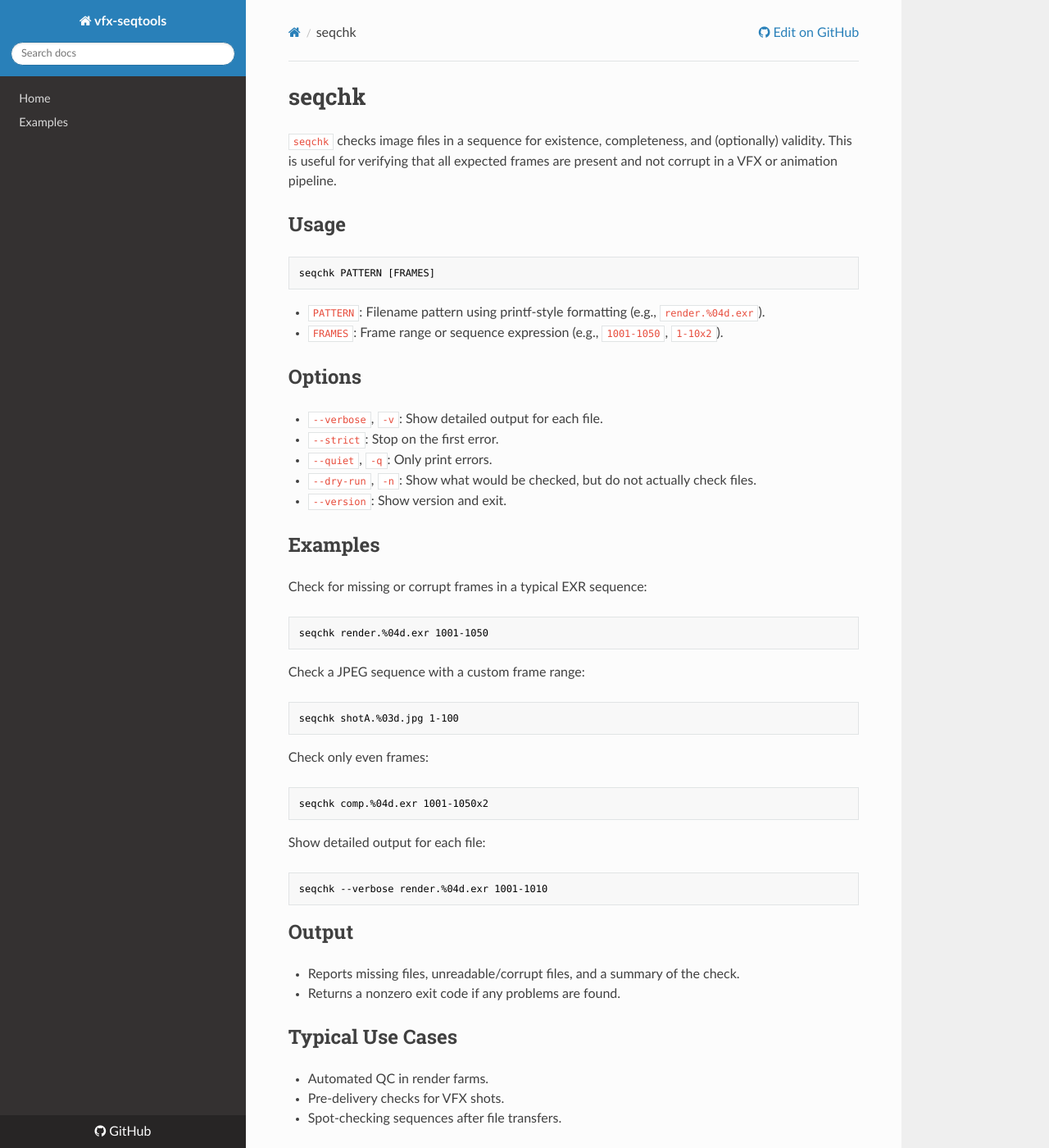
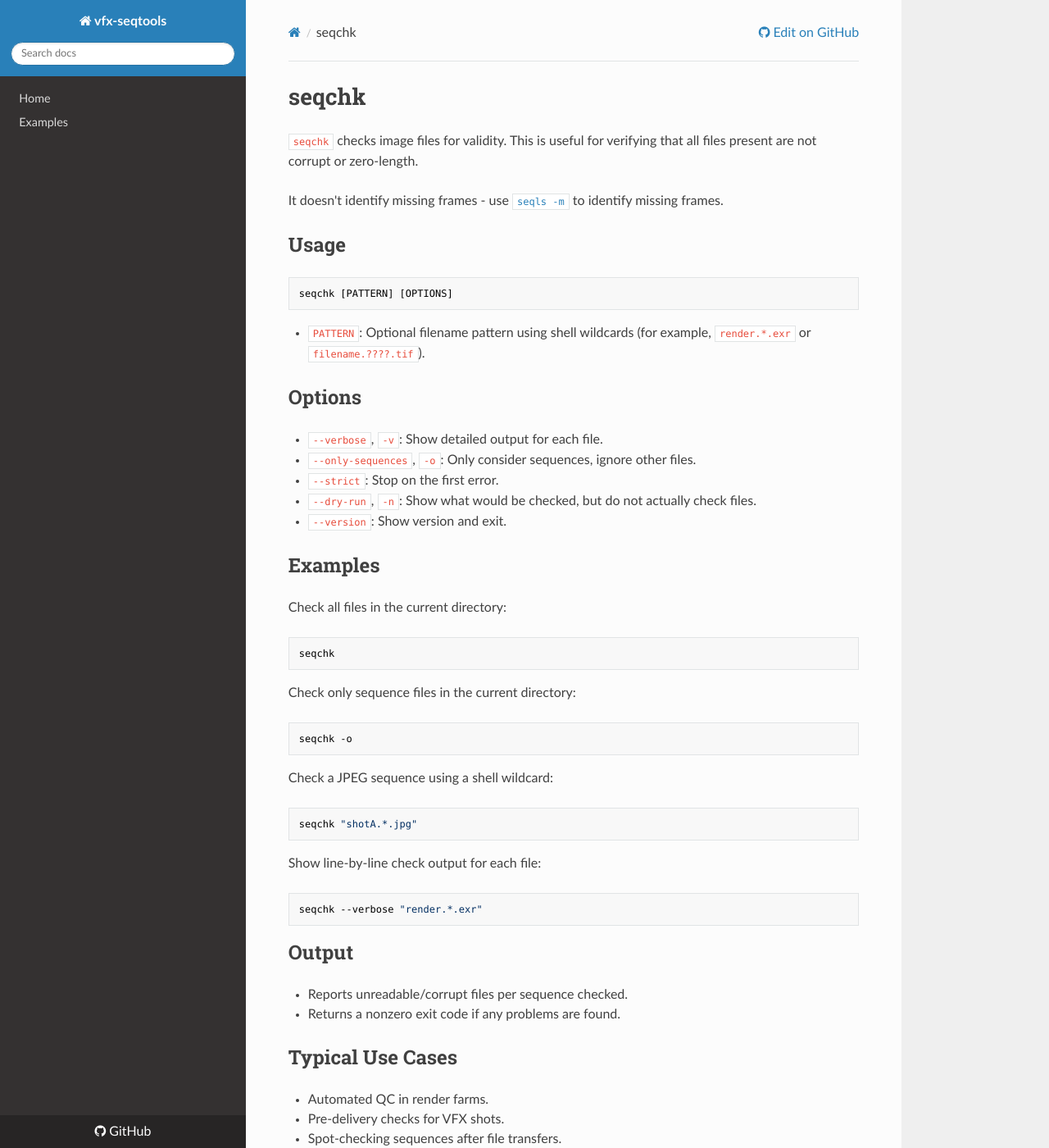
Before and after one commit to jdmacleod/vfx-seqtools, an MkDocs documentation site: the page built from docs/seqchk.md, in a window 1280 px wide and 1400 px high. Shown: the whole window at 82% size. Built offline with MkDocs 1.6.1, drawn with Linux system fonts in a browser that asks for light colours; nearby versions of some CDN libraries.

Commit message:
chore: align seqchk options and example docs

````diff
--- a/docs/seqchk.md
+++ b/docs/seqchk.md
@@ -1,53 +1,54 @@
 # seqchk
 
-`seqchk` checks image files in a sequence for existence, completeness, and (optionally) validity. This is useful for verifying that all expected frames are present and not corrupt in a VFX or animation pipeline.
+`seqchk` checks image files for validity. This is useful for verifying that all files present are not corrupt or zero-length.
+
+It doesn't identify missing frames - use [`seqls -m`](./seqls.md) to identify missing frames.
 
 ## Usage
 
 ```bash
-seqchk PATTERN [FRAMES]
+seqchk [PATTERN] [OPTIONS]
 ```
 
-- `PATTERN`: Filename pattern using printf-style formatting (e.g., `render.%04d.exr`).
-- `FRAMES`: Frame range or sequence expression (e.g., `1001-1050`, `1-10x2`).
+- `PATTERN`: Optional filename pattern using shell wildcards (for example, `render.*.exr` or `filename.????.tif`).
 
 ## Options
 
 - `--verbose`, `-v`: Show detailed output for each file.
+- `--only-sequences`, `-o`: Only consider sequences, ignore other files.
 - `--strict`: Stop on the first error.
-- `--quiet`, `-q`: Only print errors.
 - `--dry-run`, `-n`: Show what would be checked, but do not actually check files.
 - `--version`: Show version and exit.
 
 ## Examples
 
-Check for missing or corrupt frames in a typical EXR sequence:
+Check all files in the current directory:
 
 ```bash
-seqchk render.%04d.exr 1001-1050
+seqchk
 ```
 
-Check a JPEG sequence with a custom frame range:
+Check only sequence files in the current directory:
 
 ```bash
-seqchk shotA.%03d.jpg 1-100
+seqchk -o
 ```
 
-Check only even frames:
+Check a JPEG sequence using a shell wildcard:
 
 ```bash
-seqchk comp.%04d.exr 1001-1050x2
+seqchk "shotA.*.jpg"
 ```
 
-Show detailed output for each file:
+Show line-by-line check output for each file:
 
 ```bash
-seqchk --verbose render.%04d.exr 1001-1010
+seqchk --verbose "render.*.exr"
 ```
 
 ## Output
 
-- Reports missing files, unreadable/corrupt files, and a summary of the check.
+- Reports unreadable/corrupt files per sequence checked.
 - Returns a nonzero exit code if any problems are found.
 
 ## Typical Use Cases
````
Also changed, not shown: docs/examples.md (+19 -12 lines), 1 other file.
